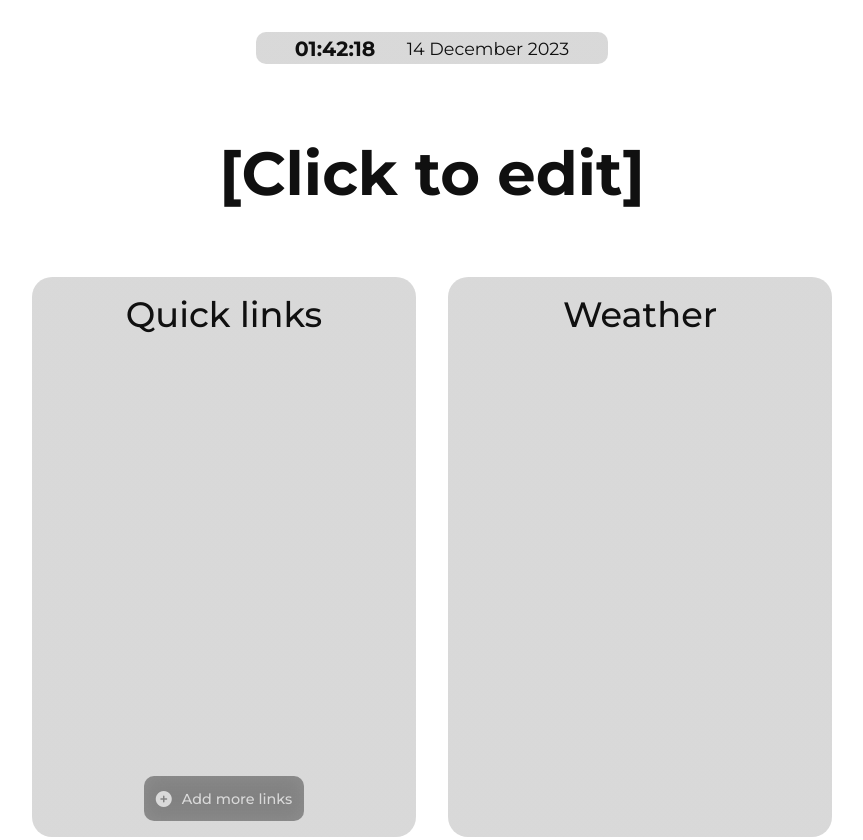
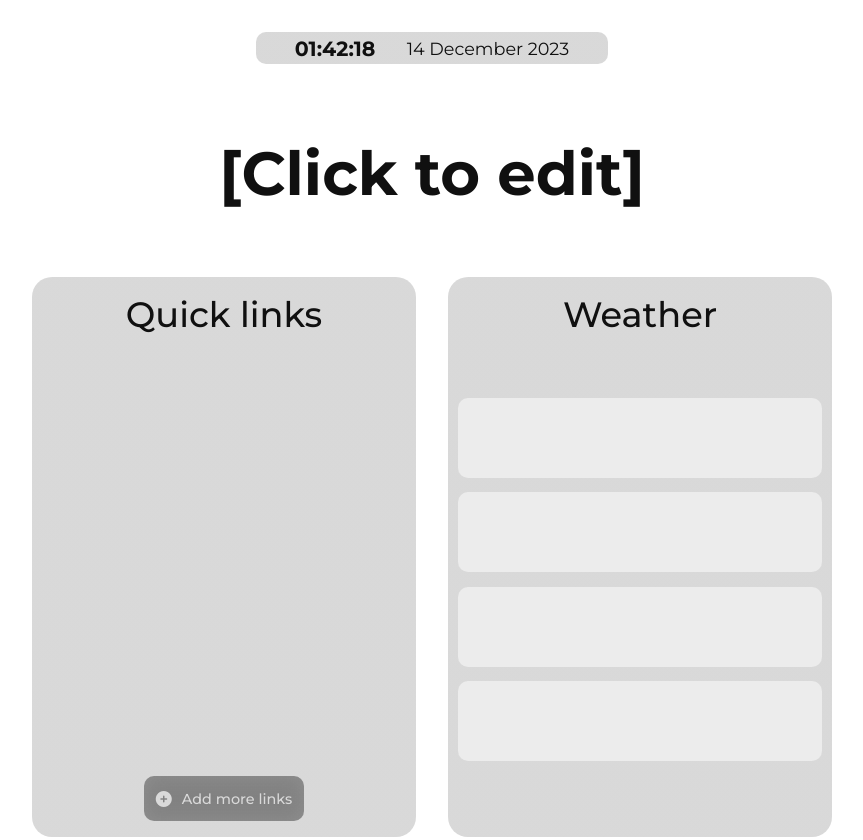
Before and after one commit to jhn322/dashboard-frontend, a plain HTML site: page index.html in a window 1280 px wide. Shown: the top 840 px of the page, without its empty margins (208-1071 px from the left). Drawn offline with Linux system fonts and the light colour scheme; no server answers.

Commit message:
styling and flex for weather container and divs

```diff
--- a/css/style.css
+++ b/css/style.css
@@ -155,11 +155,27 @@ body {
 }
 
 .weather-container {
+  width: 10rem;
+  height: 35rem;
   display: flex;
   justify-content: center;
   align-items: center;
   flex-direction: column;
-  gap: 1rem;
+}
+
+#weather-info-today,
+#weather-info-tomorrow,
+#weather-info-three-days,
+#weather-info-seven-days {
+  display: flex;
+  width: 22.8rem;
+  height: 5rem;
+  background-color: rgba(240, 240, 240, 0.8);
+  margin-bottom: 0.9rem;
+  border-radius: 10px;
+  align-items: center;
+  justify-content: center;
+  flex-direction: column;
 }
 
 /* Flex properties for pokemon container */
```
